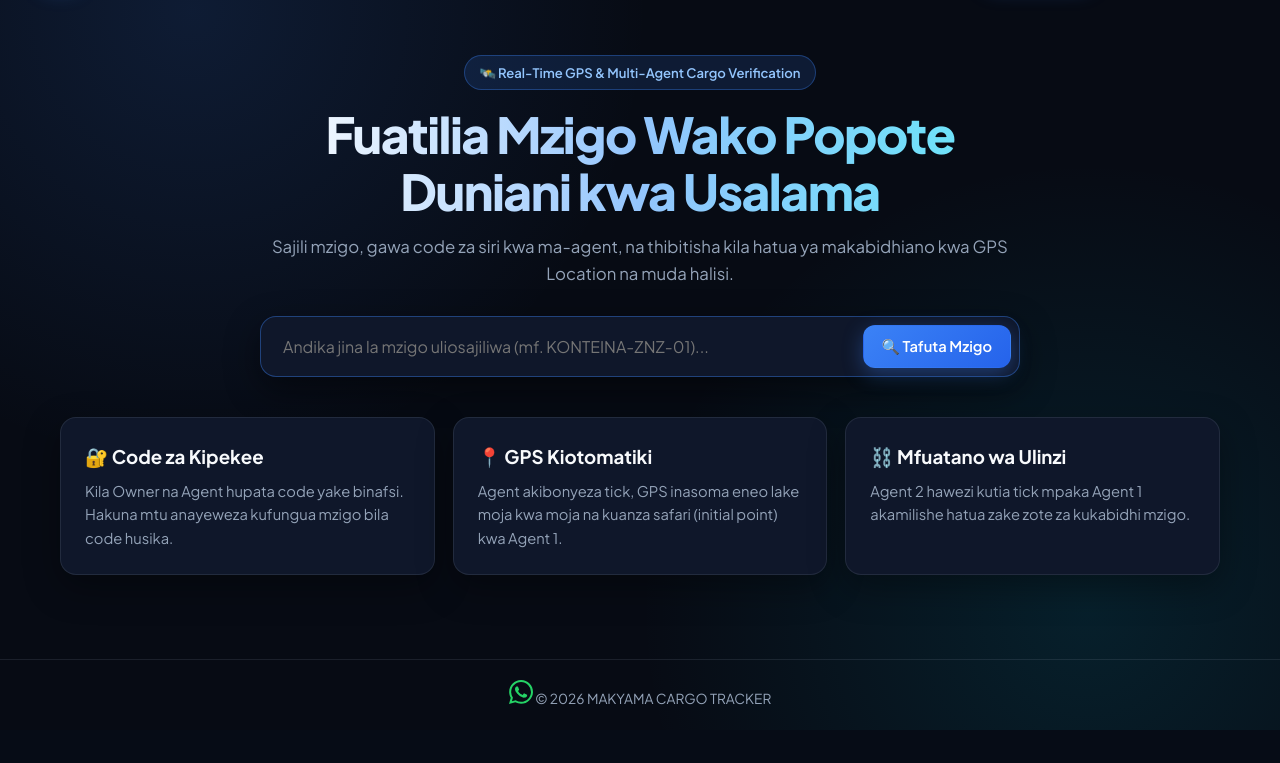
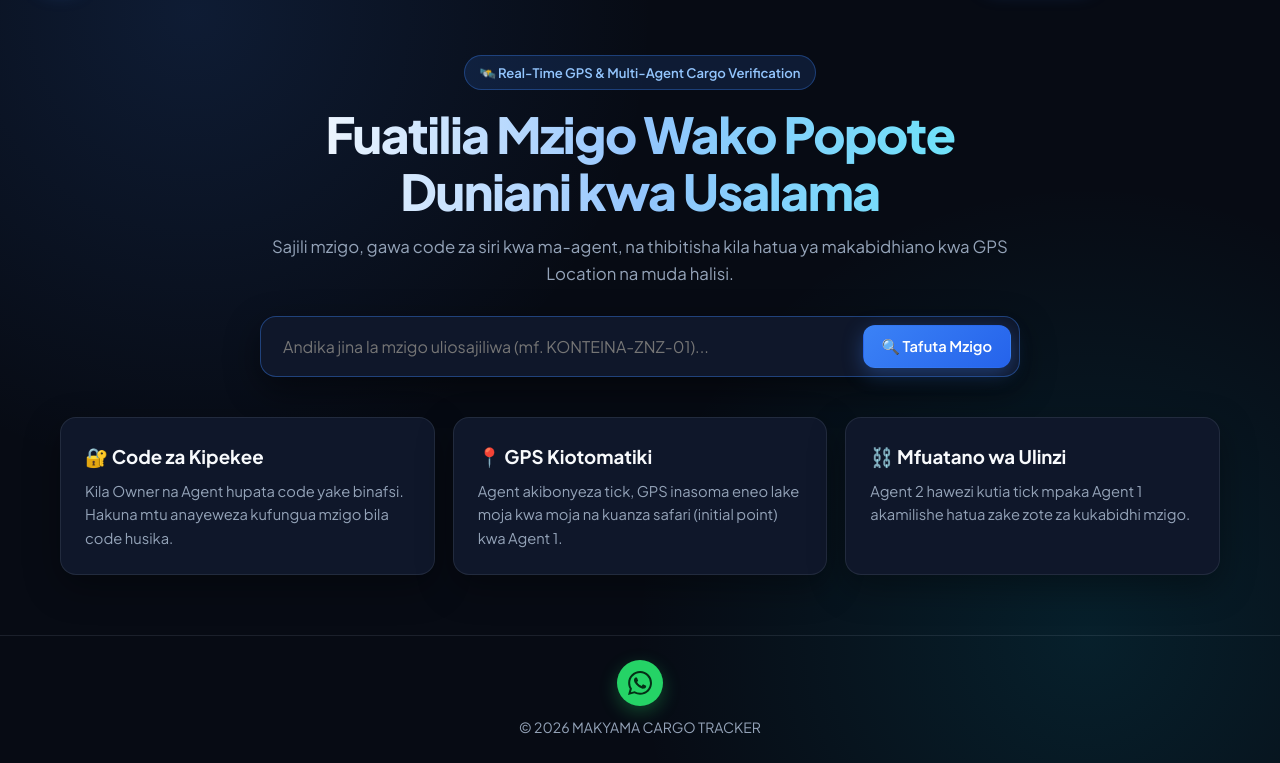
Before and after one commit to makyamacargotracker-crypto/makyama-cargo-tracker, a Flask app: page / in a window 1280 px wide. Shown: the part 70-833 px from the top of the page. Before the commit the page ends 800 px from the top, so only its background shows below. Run offline with Flask 3, Linux system fonts and the light colour scheme; parts of the project's set-up code (start-up, migrations or seed data) failed here and were passed over.

Commit message:
Update style.css

```diff
--- a/static/css/style.css
+++ b/static/css/style.css
@@ -149,7 +149,7 @@ body {
   max-width: 1200px;
   width: 100%;
   margin: 0 auto;
-  padding: 28px 20px 80px;
+  padding: 28px 20px 60px;
   flex: 1;
 }
 
@@ -310,7 +310,7 @@ body {
   letter-spacing: 0.04em;
 }
 
-/* Alerts & Toast */
+/* Alerts */
 .alert {
   padding: 13px 16px;
   border-radius: 12px;
@@ -327,31 +327,33 @@ table { width: 100%; border-collapse: collapse; font-size: 0.9rem; }
 th, td { padding: 12px 14px; text-align: left; border-bottom: 1px solid var(--border-color); }
 th { color: var(--text-muted); font-weight: 600; font-size: 0.8rem; text-transform: uppercase; }
 
-/* Floating WhatsApp Customer Care */
-.whatsapp-float {
-  position: fixed;
-  bottom: 22px;
-  right: 22px;
-  z-index: 2000;
+/* Footer & WhatsApp Icon */
+footer {
+  border-top: 1px solid var(--border-color);
+  padding: 24px 20px;
+  text-align: center;
+  color: var(--text-muted);
+  font-size: 0.88rem;
+  display: flex;
+  flex-direction: column;
+  align-items: center;
+  gap: 10px;
+}
+
+.whatsapp-footer-btn {
+  display: inline-flex;
+  align-items: center;
+  justify-content: center;
+  width: 46px;
+  height: 46px;
+  border-radius: 50%;
   background: var(--whatsapp);
   color: #052e16;
-  font-weight: 700;
-  padding: 12px 18px;
-  border-radius: 999px;
   text-decoration: none;
-  display: flex;
-  align-items: center;
-  gap: 10px;
-  box-shadow: 0 10px 30px rgba(37, 211, 102, 0.4);
+  box-shadow: 0 6px 18px rgba(37, 211, 102, 0.3);
   transition: transform 0.2s ease;
 }
-.whatsapp-float:hover { transform: scale(1.05); }
 
-footer {
-  border-top: 1px solid var(--border-color);
-  padding: 20px;
-  text-align: center;
-  color: var(--text-muted);
-  font-size: 0.86rem;
+.whatsapp-footer-btn:hover {
+  transform: scale(1.08);
 }
-footer a { color: var(--whatsapp); text-decoration: none; font-weight: 600; }
```
